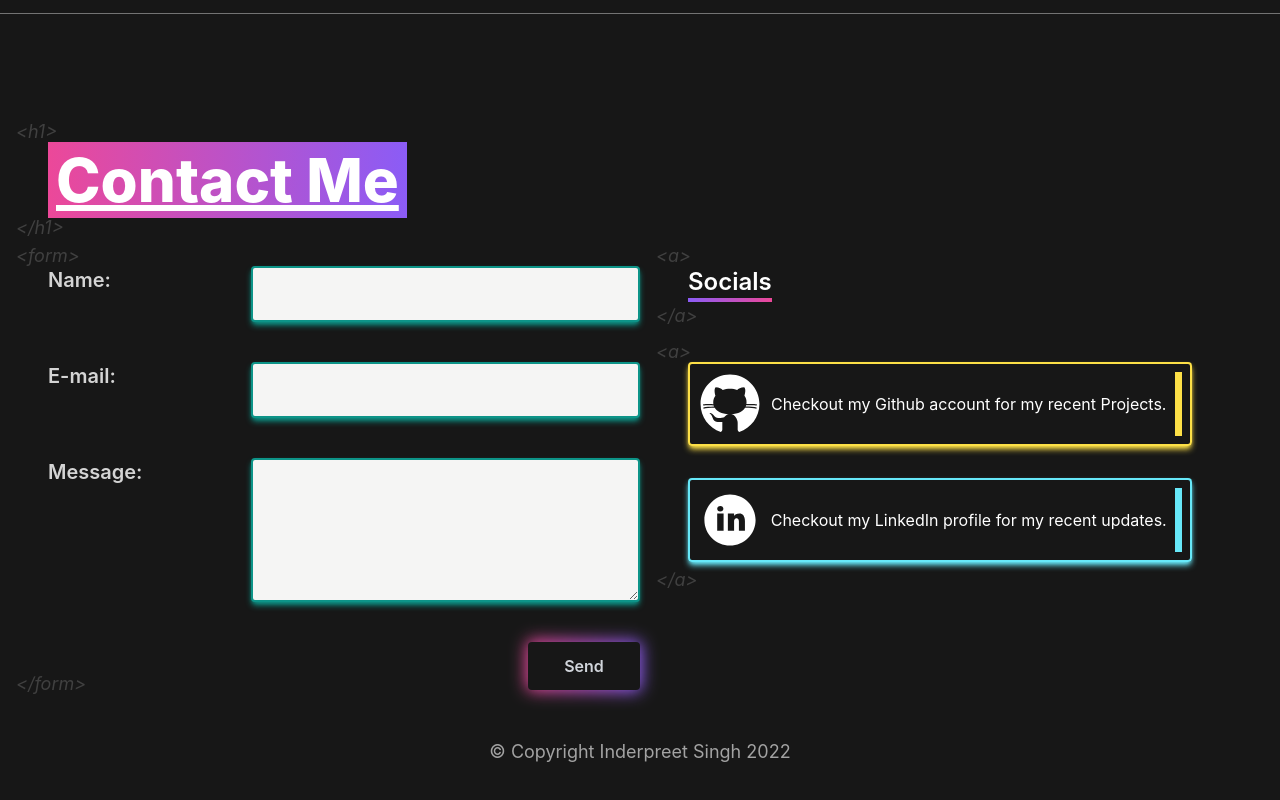
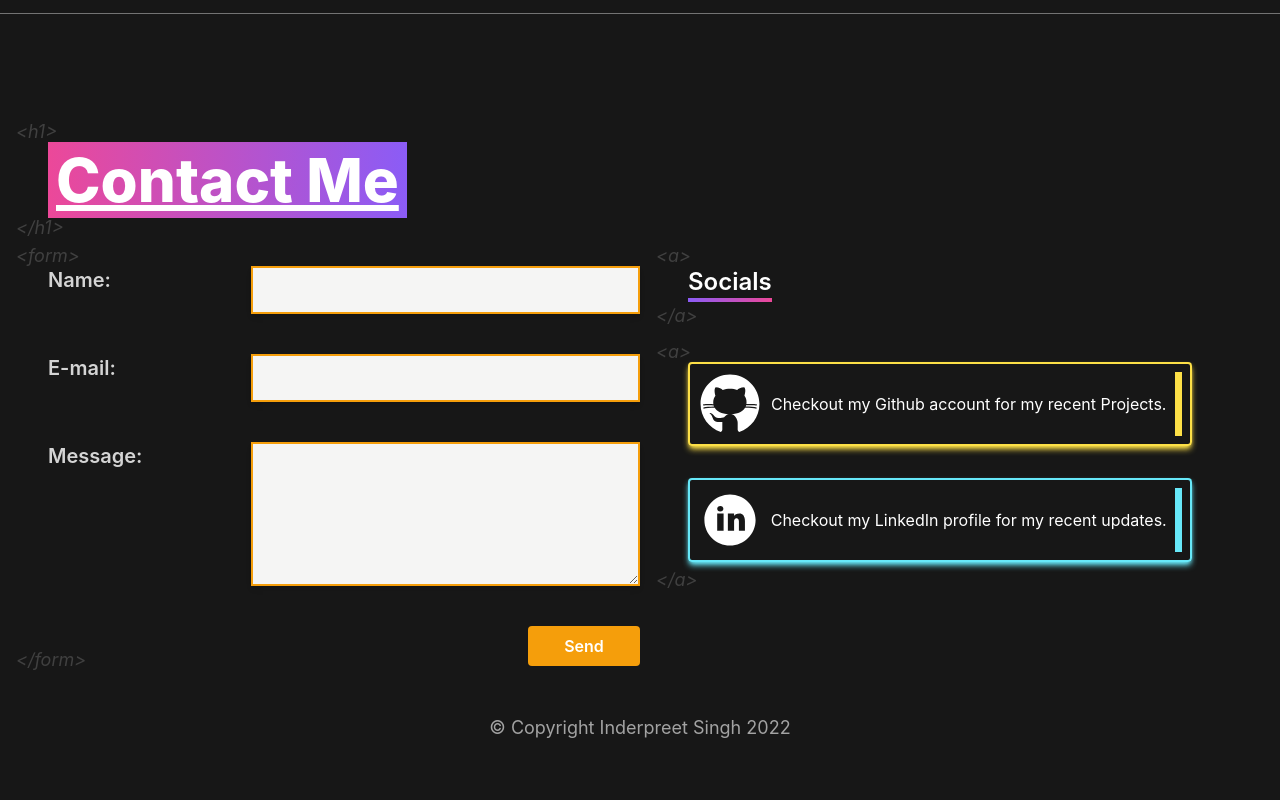
Before and after one commit to Inderpreet-React/portfolio, a React (Create React App) app: page /contactme in a window 1280 px wide. Shown: the part 2389-3189 px from the top of the page. Built offline with nearby package versions, Linux system fonts and the light colour scheme.

Commit message:
form design changed

```diff
--- a/src/components/ContactMe.js
+++ b/src/components/ContactMe.js
@@ -51,25 +51,25 @@ export default function ContactMe({ isContactRef }) {
 						<span className="absolute -top-6 -left-2 text-lg font-normal italic text-neutral-700 md:-left-8">
 							{"<form>"}
 						</span>
-						<div className="flex h-12 flex-col gap-2 md:h-14 md:flex-row">
+						<div className="flex h-12 flex-col gap-2 md:h-12 md:flex-row">
 							<span className="w-full self-center text-xl font-semibold text-neutral-300 md:w-1/3 md:self-start">
 								Name:
 							</span>
 							<input
 								required
-								className="focus:ring-none relative h-full w-full  rounded border-2 border-teal-600 bg-stone-100 p-2 text-neutral-900 shadow-md shadow-teal-600 transition-all focus:shadow-lg focus:shadow-teal-600 focus:outline-none md:w-2/3"
+								className="focus:ring-none relative h-full w-full  border-2 border-amber-500 bg-stone-100 p-2 text-neutral-900 shadow-md  transition-all focus:shadow-lg focus:shadow-amber-600 focus:outline-none md:w-2/3"
 								type="text"
 								name="name"
 							/>
 						</div>
 
-						<div className="flex h-12 flex-col gap-2 md:h-14 md:flex-row">
+						<div className="flex h-12 flex-col gap-2 md:h-12 md:flex-row">
 							<span className="w-full self-center text-xl font-semibold text-neutral-300 md:w-1/3 md:self-start">
 								E-mail:
 							</span>
 							<input
 								required
-								className="focus:ring-none relative h-full w-full rounded border-2 border-teal-600 bg-stone-100 p-2 text-neutral-900 shadow-md shadow-teal-600 transition-all focus:shadow-lg focus:shadow-teal-600 focus:outline-none md:w-2/3"
+								className="focus:ring-none relative h-full w-full border-2 border-amber-500 bg-stone-100 p-2 text-neutral-900 shadow-md  transition-all focus:shadow-lg focus:shadow-amber-600 focus:outline-none md:w-2/3"
 								type="email"
 								name="mail"
 							/>
@@ -83,15 +83,14 @@ export default function ContactMe({ isContactRef }) {
 								required
 								name="message"
 								size="100"
-								className="focus:ring-none relative h-full w-full rounded border-2 border-teal-600 bg-stone-100 p-2 text-neutral-900 shadow-md shadow-teal-600 transition-all focus:shadow-lg focus:shadow-teal-600 focus:outline-none md:w-2/3"
+								className="focus:ring-none relative h-full w-full border-2 border-amber-500 bg-stone-100 p-2 text-neutral-900 shadow-md  transition-all focus:shadow-lg focus:shadow-amber-600 focus:outline-none md:w-2/3"
 							/>
 						</div>
 						<div className="group relative w-28 self-end">
-							<span className="group:duration-200 absolute -inset-0.5 animate-tilt rounded-lg bg-gradient-to-r from-pink-500 to-violet-500 blur group-hover:-inset-1"></span>
 							<button
 								type="submit"
 								value="Send"
-								className="relative w-full rounded bg-neutral-900 p-3 font-semibold text-gray-300 group-hover:text-white"
+								className="relative w-full rounded bg-amber-500 py-2 px-3 font-semibold transition-all hover:-translate-y-1 hover:scale-105 hover:bg-amber-600 group-hover:text-white"
 							>
 								Send
 							</button>
```
